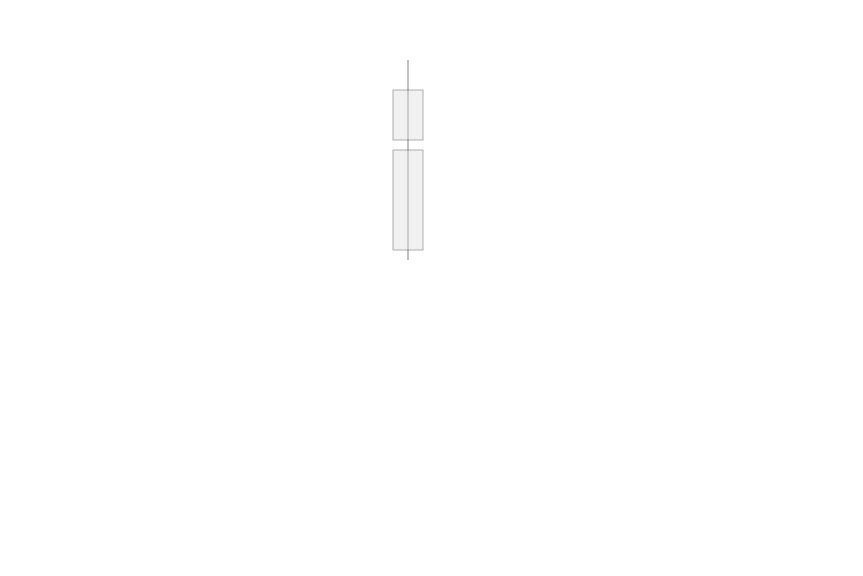
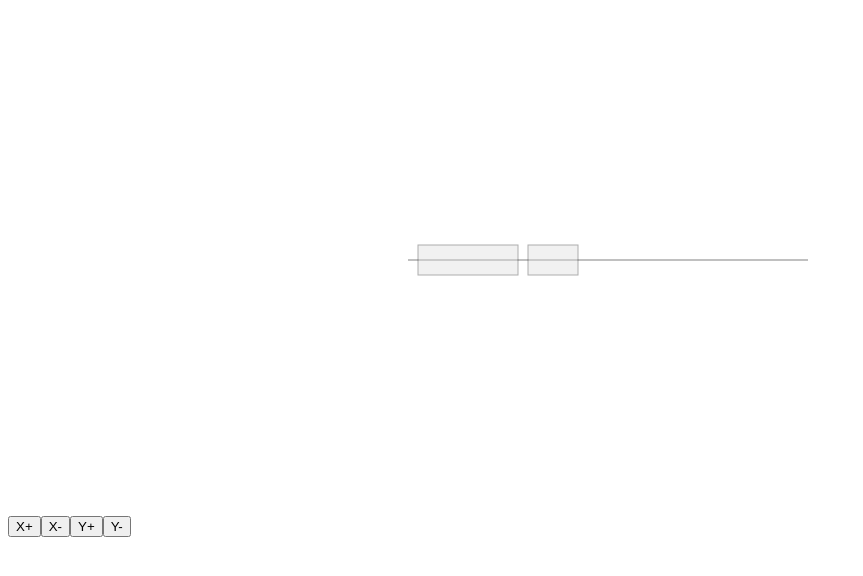
Before and after one commit to gheddie/angular-trackview-svg, an Angular app: page /svg in a window 1280 px wide. Shown: the part 148-724 px from the top of the page, without its empty margins (0-863 px from the left). Built offline with nearby package versions, Linux system fonts and the light colour scheme.

Commit message:
different track angles

```diff
--- a/src/app/progress/progress.component.html
+++ b/src/app/progress/progress.component.html
@@ -1,5 +1,5 @@
 <div>
-  <svg height="800" width="1200">
+  <svg height="600" width="1200">
 
     <line *ngFor="let track of tracks"
           [attr.x1]="track.xFrom"
@@ -31,4 +31,9 @@
 
   <div style="visibility:{{showDraggingGhost()}}; width: 100px; height: 50px; border: aquamarine 1px solid">123</div>
 
+  <button (click)="xPlus()">X+</button>
+  <button (click)="xMinus()">X-</button>
+  <button (click)="yPlus()">Y+</button>
+  <button (click)="yMinus()">Y-</button>
+
 </div>
--- a/src/app/progress/progress.component.ts
+++ b/src/app/progress/progress.component.ts
@@ -41,14 +41,45 @@ export class ProgressComponent implements OnInit, OnChanges {
       new Waggon('W2', null, 50)
     ];
 
-    // 0 Grad (EAST) --> OK
-    // const t1 = new Track('T1', 400, 400, 800, 400, waggonsT1);
+    // ######### 0 Grad (EAST) --> OK
+    const t1 = new Track('T1', 400, 400, 800, 400, waggonsT1);
 
-    // 45 Grad (NORTH_EAST) --> NOK
+    // ...in between... --> ???
+
+    // ######### 45 Grad (NORTH_EAST) --> NOK
     // const t1 = new Track('T1', 400, 400, 600, 200, waggonsT1);
 
-    // 90 Grad (NORTH) --> OK
-    const t1 = new Track('T1', 400, 400, 400, 200, waggonsT1);
+    // ...in between... --> ???
+
+    // ######### 90 Grad (NORTH) --> OK
+    // const t1 = new Track('T1', 400, 400, 400, 200, waggonsT1);
+
+    // ...in between... --> ???
+
+    // ######### 135 Grad (NORTH_WEST) --> OK
+    // const t1 = new Track('T1', 400, 400, 200, 200, waggonsT1);
+
+    // ...in between... --> ???
+
+    // ######### 180 Grad (WEST) --> ???
+    // const t1 = new Track('T1', 400, 400, 200, 400, waggonsT1);
+
+    // ...in between... --> ???
+
+    // ######### 225 Grad (SOUTH_WEST) --> NOK
+    // const t1 = new Track('T1', 400, 400, 200, 600, waggonsT1);
+
+    // ...in between... --> ???
+
+    // ######### 270 Grad (SOUTH) --> OK
+    // const t1 = new Track('T1', 400, 400, 400, 600, waggonsT1);
+
+    // ...in between... --> ???
+
+    // ######### 315 Grad (SOUTH_EAST) --> OK
+    // const t1 = new Track('T1', 400, 400, 600, 600, waggonsT1);
+
+    // ...in between... --> ???
 
     this.tracks = [
       t1
@@ -208,4 +239,26 @@ export class ProgressComponent implements OnInit, OnChanges {
 
     return new Point(xRes, yRes);
   }
+
+  // ---
+
+  xPlus(): void {
+    console.log('xPlus');
+    this.tracks[0].xTo = this.tracks[0].xTo + 10;
+  }
+
+  xMinus(): void {
+    console.log('xMinus');
+    this.tracks[0].xTo = this.tracks[0].xTo - 10;
+  }
+
+  yPlus(): void {
+    console.log('yPlus');
+    this.tracks[0].yTo = this.tracks[0].yTo + 10;
+  }
+
+  yMinus(): void {
+    console.log('yMinus');
+    this.tracks[0].yTo = this.tracks[0].yTo - 10;
+  }
 }
```
